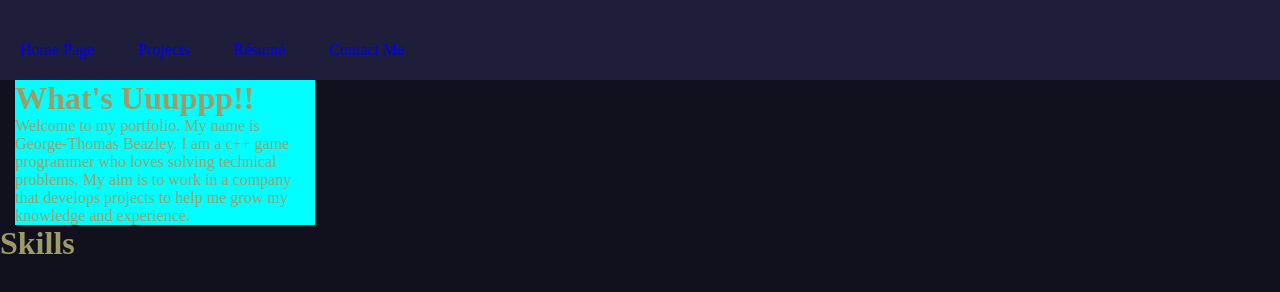
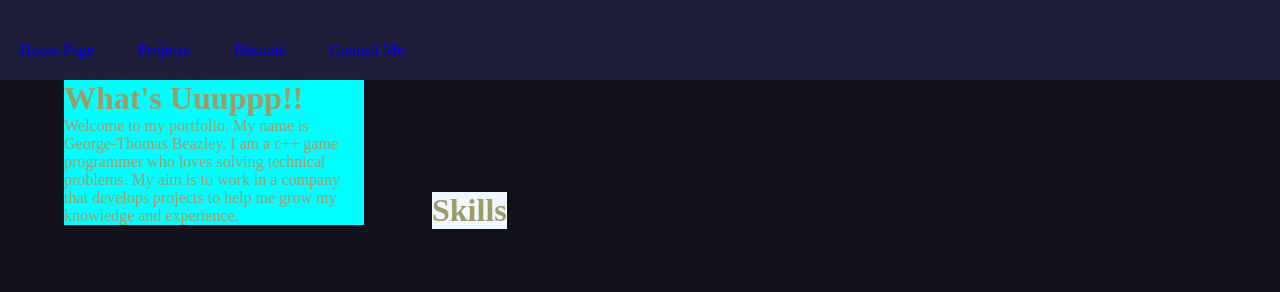
Before and after one commit to GTPursuit/GTPursuit.github.io, a plain HTML site: page index.html in a window 1280 px wide. Drawn offline with Linux system fonts and the light colour scheme.

Commit message:
Defining div classes
Defining he firstline div classes

```diff
--- a/index.html
+++ b/index.html
@@ -14,14 +14,19 @@
             </ul>
 
         </nav>
-        <div class = "FirstLine">
-            <div class = "details">
+        <div class = "FirstLine
+        ">
+            <div class = "details
+            ">
                 <h1>What's Uuuppp!!</h1>
                 <p>Welcome to my portfolio. My name is George-Thomas Beazley. I am a c++ game programmer who loves solving technical problems. My aim is to work in a company that develops projects to help me grow my knowledge and experience.
 
                 </p>
             </div>
+            <div class = "skills
+            ">
             <h1>Skills</h1>
+        </div>
 
         </div>
     </body>
--- a/style.css
+++ b/style.css
@@ -16,8 +16,11 @@
     width: 300px;
     background-color: aqua;
 }
-.FirstLine {
+.FirstLine div{
     display: inline-block;
+}
+.skills{
+    background-color: aliceblue;
 }
 body h1, body p {
     color: #9E9B67;
```
